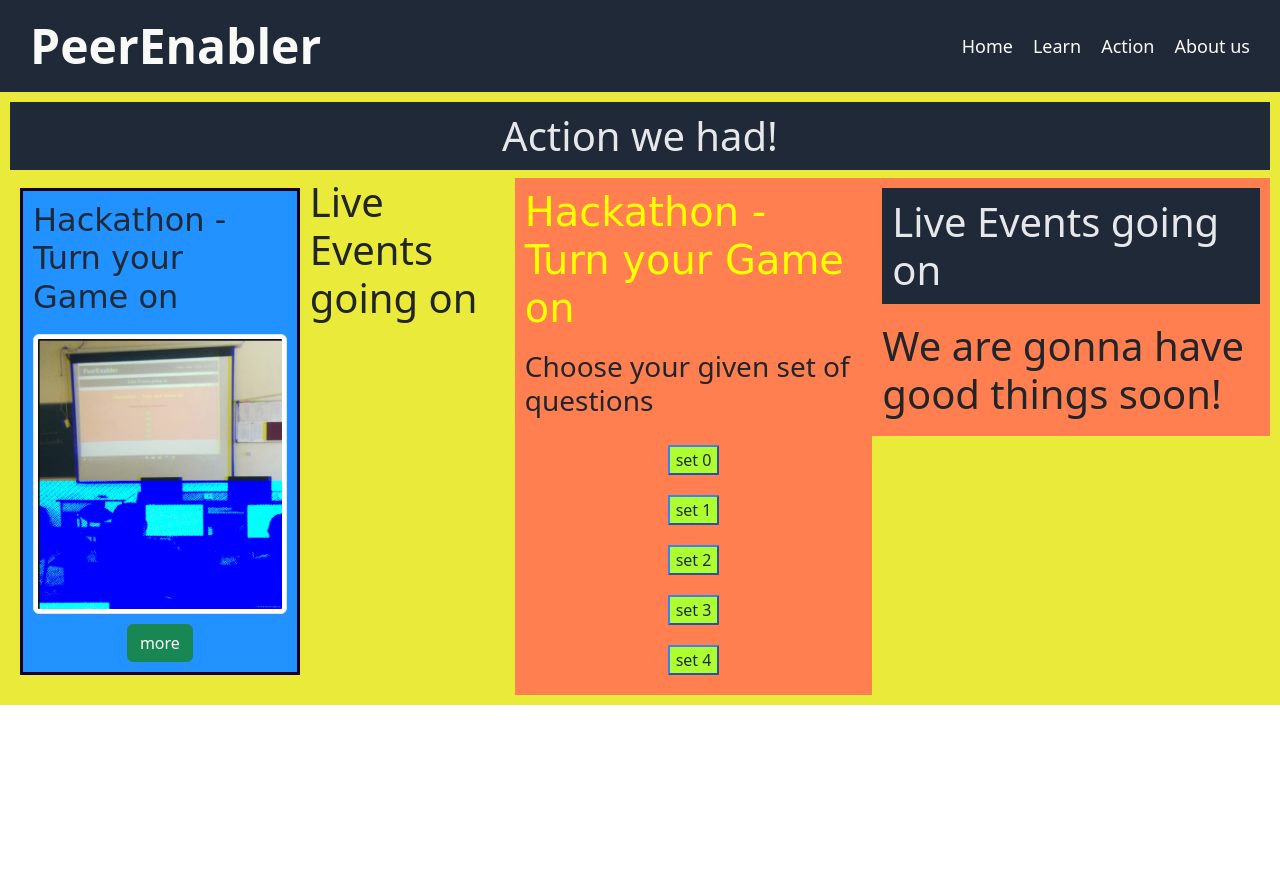
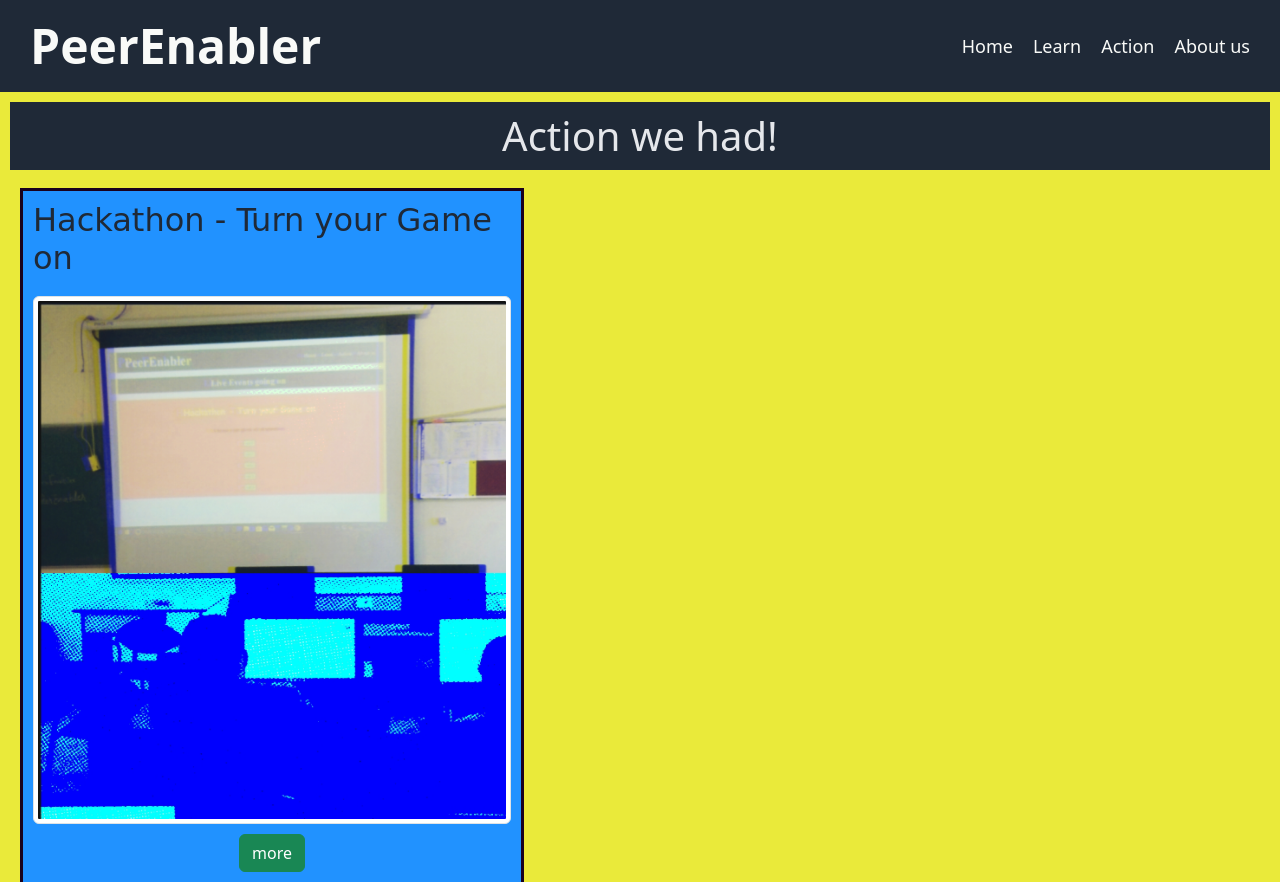
Before and after one commit to DMad19/PeerEnabler, a plain HTML site: page pages/action.html in a window 1280 px wide. Shown: the top 882 px of the page. Before the commit the page ends 800 px from the top, so only its background shows below. Drawn offline with nearby package versions, Linux system fonts and the light colour scheme.

Commit message:
some bugs fixed

```diff
--- a/pages/action.html
+++ b/pages/action.html
@@ -28,17 +28,6 @@
                 <img src="../images/Hackathon/Hackathon-TYGO.jpeg" alt="event-pic" class="img img-thumbnail">
                 <a href="../pages/Action/hackathon.html"><button class="btn btn-success">more</button></a>
             </div>
-    <h1 id="title">Live Events going on</h1>
-    <div id="hackathon">
-        <h1 style="font-family: cursive; color:yellow;">Hackathon - Turn your Game on</h1>
-        <h3>Choose your given set of questions</h3>
-        <div>
-            <button><a href="../images/Hackathon/set0.png">set 0</a></button><br>
-            <button><a href="../images/Hackathon/set1.png">set 1</a></button><br>
-            <button><a href="../images/Hackathon/set2.jpeg">set 2</a></button><br>
-            <button><a href="../images/Hackathon/set3.jpeg">set 3</a></button><br>
-            <button><a href="../images/Hackathon/set4.jpeg">set 4</a></button><br>
-
         </div>
     </div>
     <div id="hackathon">
```
